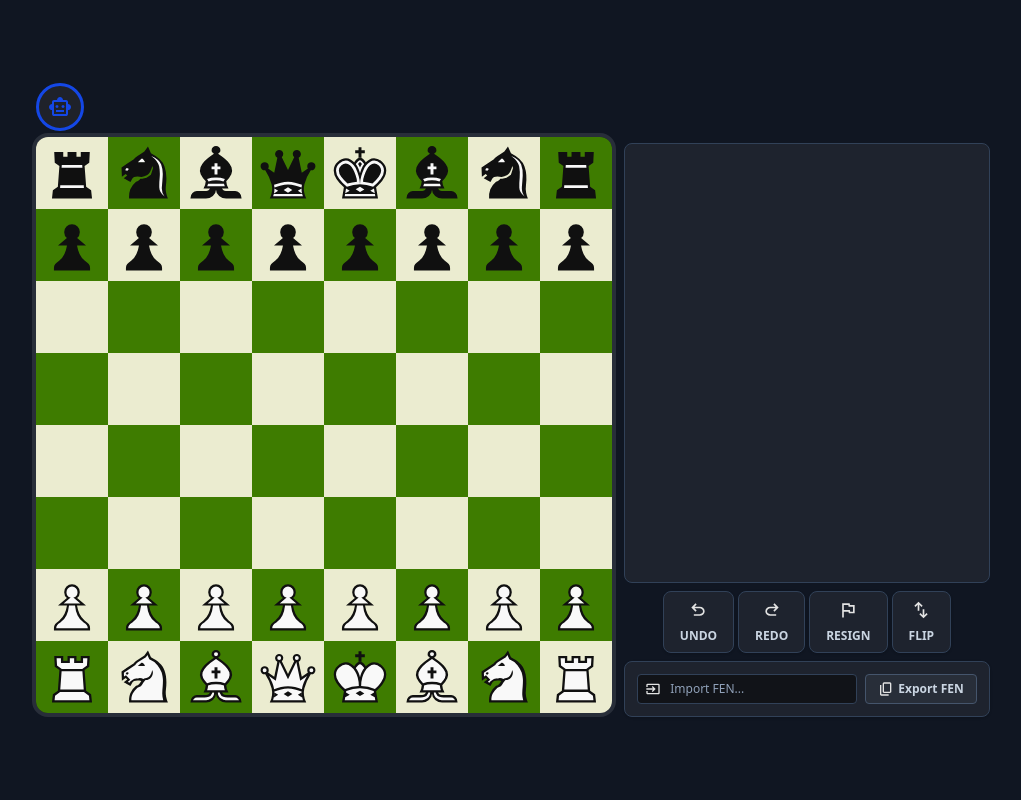
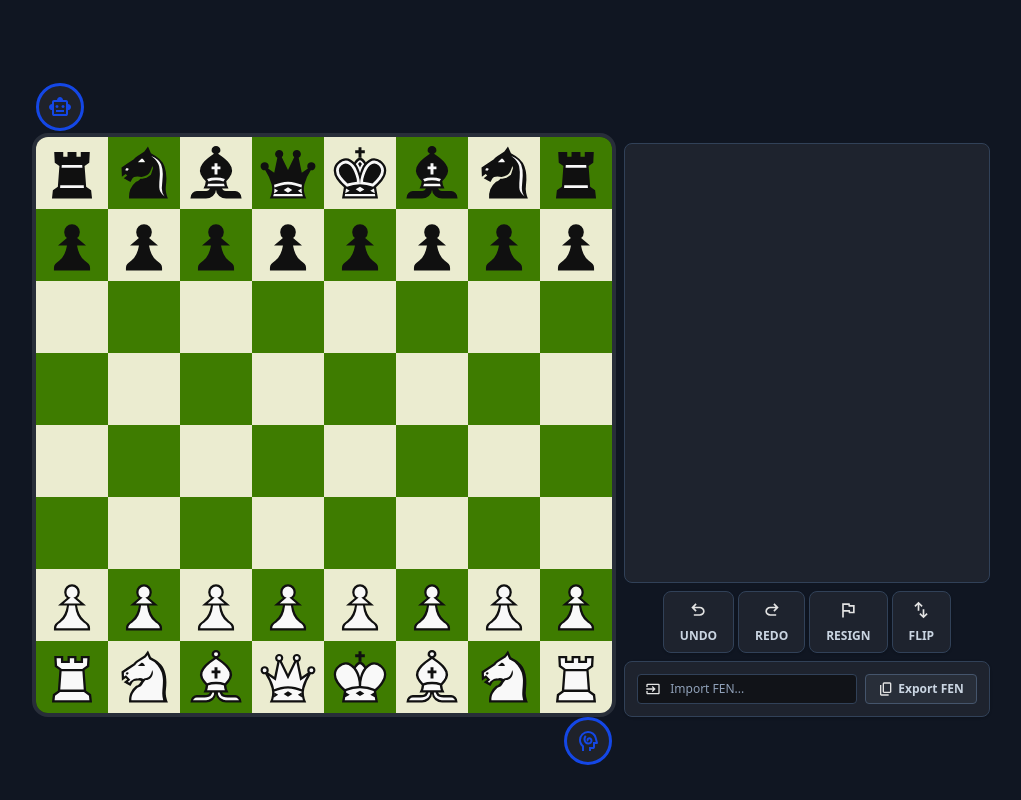
Before and after one commit to Amen974/chess-site, a React (Vite) app: page / in a window 1280 px wide. Shown: the whole page, without its empty margins (129-1150 px from the left). Built offline with nearby package versions, Linux system fonts and the light colour scheme.

Commit message:
feat: add human avatar with bounce animation

```diff
--- a/src/component/Board.jsx
+++ b/src/component/Board.jsx
@@ -300,6 +300,15 @@ const Board = () => {
     }
   }, [stopAi]);
 
+  const aniHuman = () => {
+    gsap.to("#human", {
+      scale: 0.85,
+      duration: 0.1,
+      yoyo: true,
+      repeat: 1,
+    });
+  };
+
   /* ================= RENDER ================= */
 
   return (
@@ -314,7 +323,7 @@ const Board = () => {
         />
       )}
       <div className="flex flex-wrap gap-2 justify-center items-center lg:items-end">
-        <div className="flex-col">
+        <div className="flex-col relative">
           <div className="flex h-8 md:h-12 pl-1 mb-0.5">
             <div
               onClick={() => {
@@ -358,6 +367,12 @@ const Board = () => {
                 );
               }),
             )}
+          </div>
+          <div
+            onClick={aniHuman}
+            className="flex items-center justify-center absolute right-1 h-8 w-8 md:h-12 md:w-12 bg-grey-color rounded-full border-3 border-blue-700 cursor-pointer"
+          >
+            <img src="SVG/human.svg" alt="human" id="human" />
           </div>
         </div>
 
--- a/src/component/Square.jsx
+++ b/src/component/Square.jsx
@@ -23,7 +23,7 @@ const Square = ({
   return (
     <div
       className={`relative flex justify-center items-center
-    w-10 h-10 sm:w-14 sm:h-14 lg:w-18 lg:h-18 2xl:w-20 2xl:h-20
+    w-10 h-10 sm:w-14 sm:h-14 lg:w-18 lg:h-18 2xl:w-19.5 2xl:h-19.5
     ${color}
     ${isSelected && (color === "blackSquare" ? "brightness-125" : "brightness-120")}
     ${isLastMove && (color === "blackSquare" ? "brightness-125" : "brightness-120")}
```
Also changed, not shown: public/SVG/human.svg.
